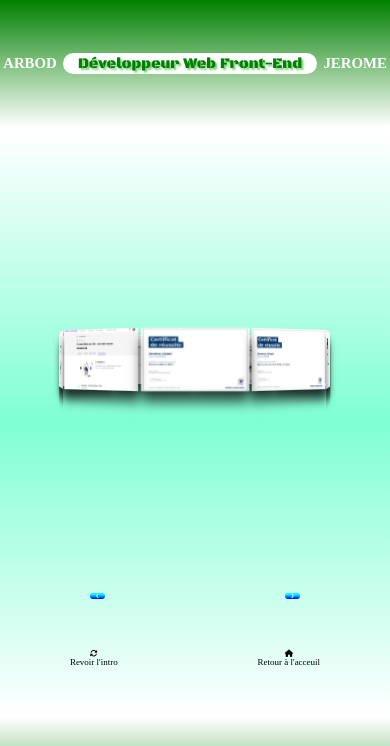
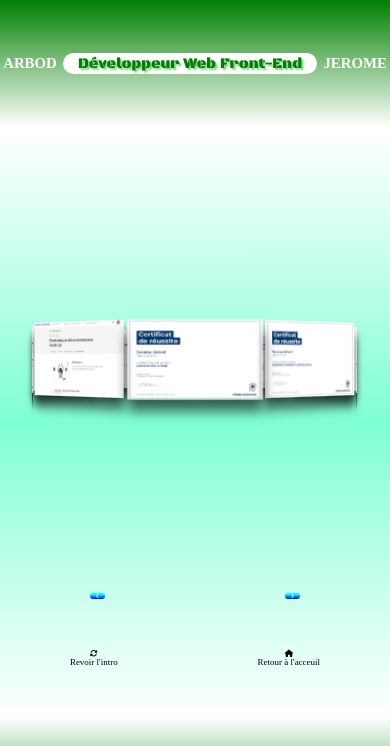
Before and after one commit to ArbodJ/Portfolio, a plain HTML site: page html/education.html in a window 390 px wide. Shown: the top 746 px of the page. Drawn offline with nearby package versions, Linux system fonts and the light colour scheme; a web font is replaced by a local one.

Commit message:
finition et responsive education html et css 2.0

```diff
--- a/css/study.css
+++ b/css/study.css
@@ -263,39 +263,39 @@ footer
   }
   .carrousel div:nth-child(1)
   {
-    transform: rotateY(0) translateZ(34vw);
+    transform: rotateY(0) translateZ(41vw);
   }
   .carrousel div:nth-child(2)
   {
-    transform: rotateY(40deg) translateZ(34vw);
+    transform: rotateY(40deg) translateZ(41vw);
   }
   .carrousel div:nth-child(3)
   {
-    transform: rotateY(80deg) translateZ(34vw);
+    transform: rotateY(80deg) translateZ(41vw);
   }
   .carrousel div:nth-child(4)
   {
-    transform: rotateY(120deg) translateZ(34vw);
+    transform: rotateY(120deg) translateZ(41vw);
   }
   .carrousel div:nth-child(5)
   {
-    transform: rotateY(160deg) translateZ(34vw);
+    transform: rotateY(160deg) translateZ(41vw);
   }
   .carrousel div:nth-child(6)
   {
-    transform: rotateY(200deg) translateZ(34vw);
+    transform: rotateY(200deg) translateZ(41vw);
   }
   .carrousel div:nth-child(7)
   {
-    transform: rotateY(240deg) translateZ(34vw);
+    transform: rotateY(240deg) translateZ(41vw);
   }
   .carrousel div:nth-child(8)
   {
-    transform: rotateY(280deg) translateZ(34vw);
+    transform: rotateY(280deg) translateZ(41vw);
   }
   .carrousel div:nth-child(9)
   {
-    transform: rotateY(320deg) translateZ(34vw);
+    transform: rotateY(320deg) translateZ(41vw);
   }
 }
 @media screen and (max-width: 580px)
@@ -308,6 +308,47 @@ footer
   #slider
   {
     width: 70%;
+  }
+  .contenu-carrousel
+  {
+    width: 29vw;
+    height: 17vw;
+  }
+  .carrousel div:nth-child(1)
+  {
+    transform: rotateY(0) translateZ(41vw);
+  }
+  .carrousel div:nth-child(2)
+  {
+    transform: rotateY(40deg) translateZ(41vw);
+  }
+  .carrousel div:nth-child(3)
+  {
+    transform: rotateY(80deg) translateZ(41vw);
+  }
+  .carrousel div:nth-child(4)
+  {
+    transform: rotateY(120deg) translateZ(41vw);
+  }
+  .carrousel div:nth-child(5)
+  {
+    transform: rotateY(160deg) translateZ(41vw);
+  }
+  .carrousel div:nth-child(6)
+  {
+    transform: rotateY(200deg) translateZ(41vw);
+  }
+  .carrousel div:nth-child(7)
+  {
+    transform: rotateY(240deg) translateZ(41vw);
+  }
+  .carrousel div:nth-child(8)
+  {
+    transform: rotateY(280deg) translateZ(41vw);
+  }
+  .carrousel div:nth-child(9)
+  {
+    transform: rotateY(320deg) translateZ(41vw);
   }
     #replay p, #information p
     {
```
Lines whose indentation alone changed are shown as unchanged.
